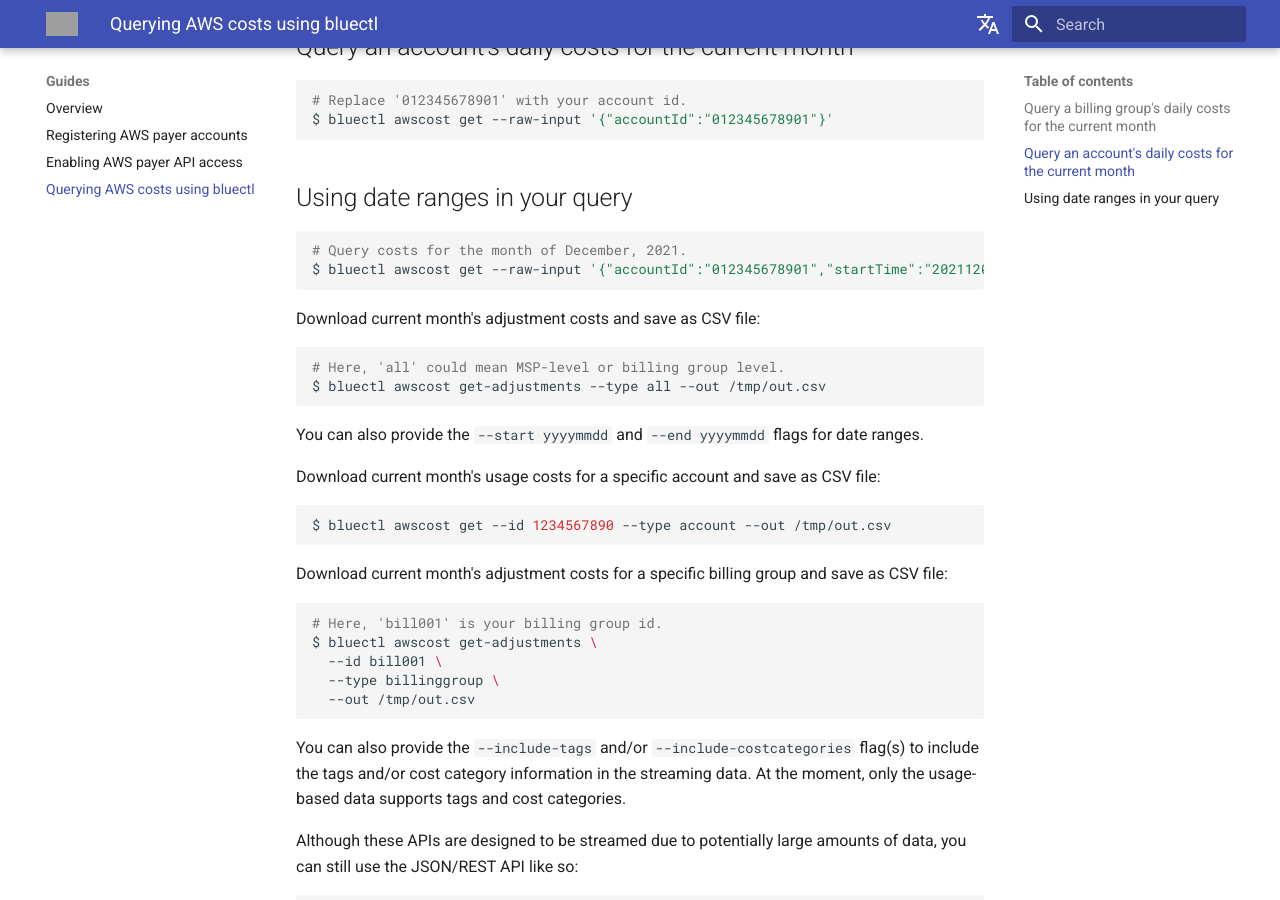
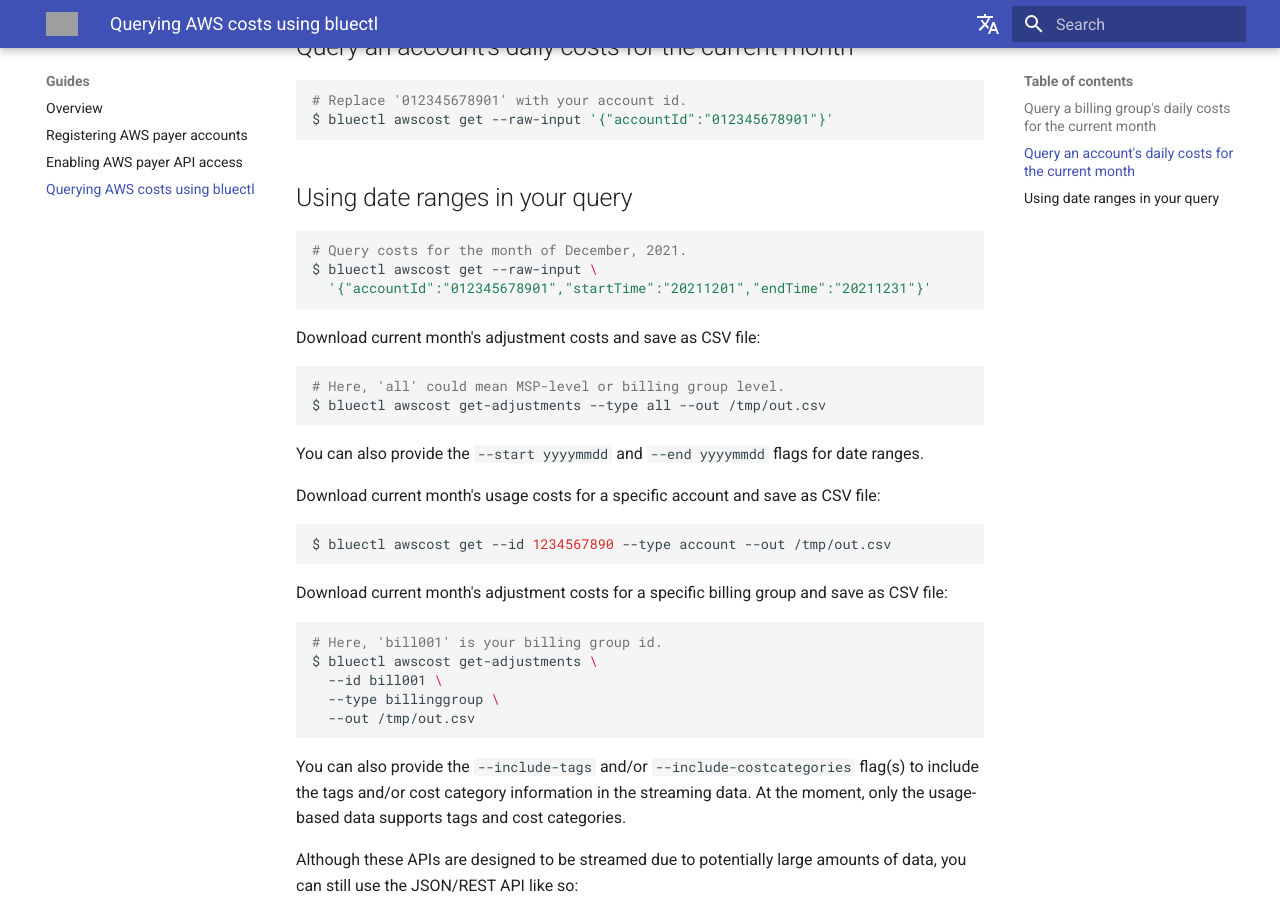
Before and after one commit to alphauslabs/tmpdocs, an MkDocs documentation site: the page built from docs/guides/aws-query-costs.md, in a window 1280 px wide and 900 px high, scrolled down 689 px. Built offline with MkDocs 1.6.1 and Material for MkDocs 9.7.7, drawn with Linux system fonts in a browser that asks for light colours; comment, search, counter and statistics services are not loaded; grey boxes are pictures that could not be loaded.

````diff
--- a/docs/guides/aws-query-costs.md
+++ b/docs/guides/aws-query-costs.md
@@ -22,7 +22,8 @@ $ bluectl awscost get --raw-input '{"accountId":"012345678901"}'
 ## Using date ranges in your query
 ```sh
 # Query costs for the month of December, 2021.
-$ bluectl awscost get --raw-input '{"accountId":"012345678901","startTime":"20211201","endTime":"20211231"}'
+$ bluectl awscost get --raw-input \
+  '{"accountId":"012345678901","startTime":"20211201","endTime":"20211231"}'
 ```
 
 Download current month's adjustment costs and save as CSV file:
````
